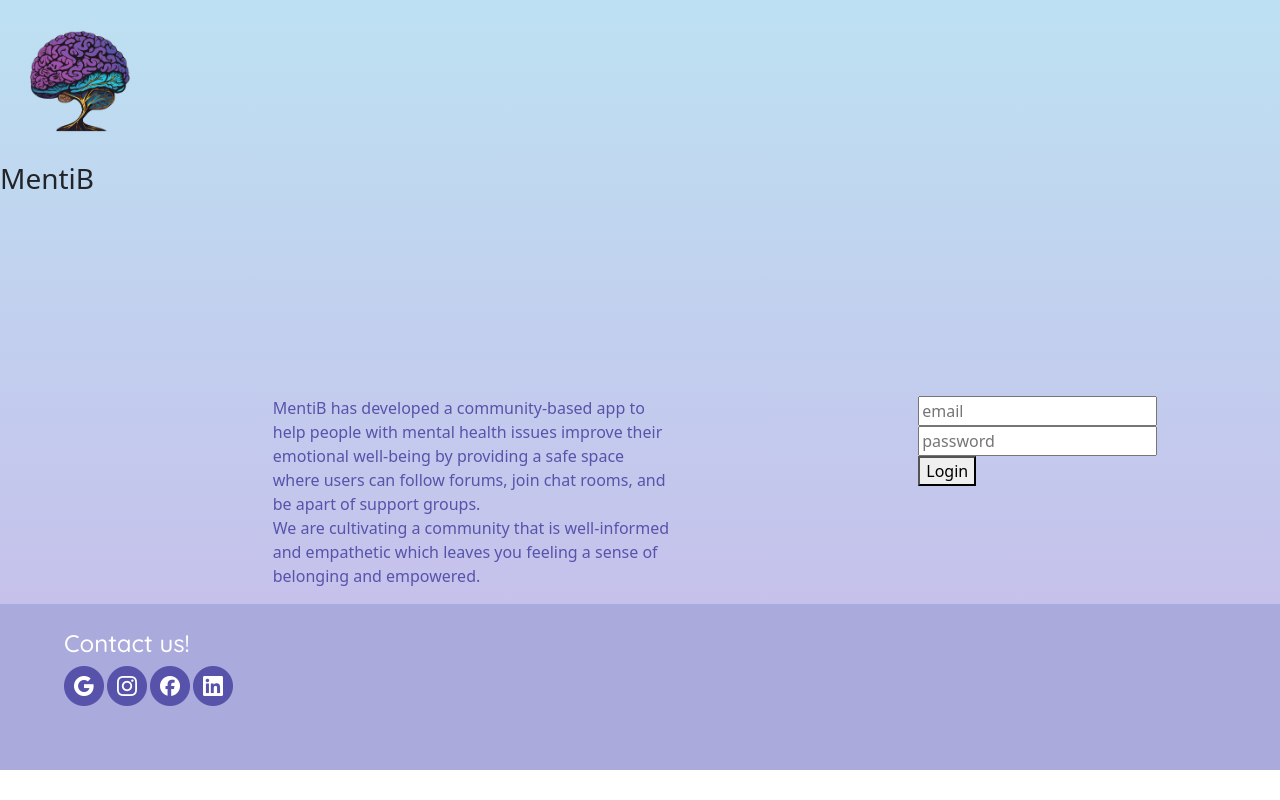
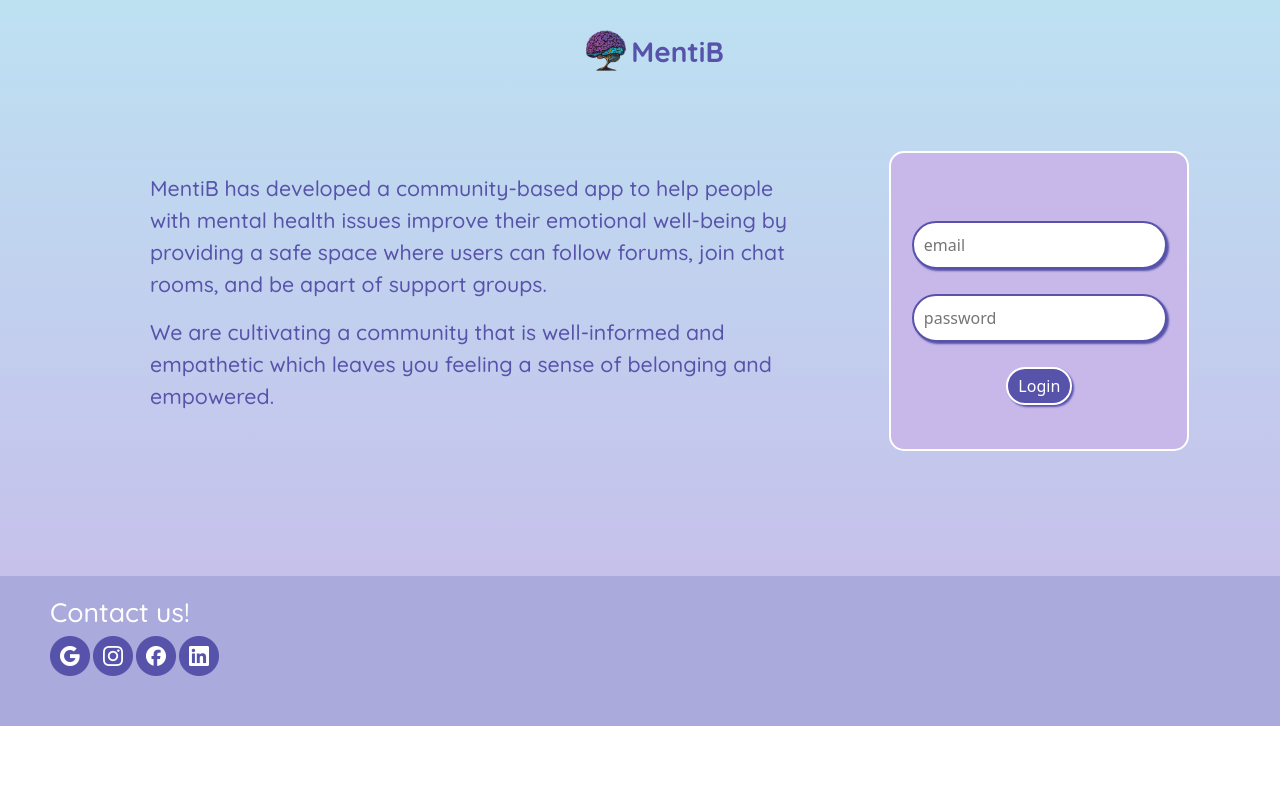
Before and after one commit to Fatimagkhan/MentiB, a plain HTML site: page index.html in a window 1280 px wide. Drawn offline with nearby package versions, Linux system fonts and the light colour scheme.

Commit message:
Finishing touches

```diff
--- a/css/styles.css
+++ b/css/styles.css
@@ -1,25 +1,71 @@
 .ombre-background{
     background-image:linear-gradient(to bottom, #BDE1F2, #C8B8E9);
 }
-h1 {
-    font-size: 60pt;
+h3 {
     text-align: center;
+    margin-top: 35px;
+    margin-left: 5px;
+    font-family: 'Quicksand', sans-serif;
+    font-weight: bold;
+    color:#5753AB;
 }
 div.logo {
-    width: 23%;
-    padding: 30px;
+    padding: 30px 0px 30px 30px;
+}
+.logoContainer {
+    display: flex;
+    flex-direction: row;
+    justify-content: center;
 }
 p {
-  width: 400px;
+  width: 650px;
   color:#5753AB;
-
+  font-family: 'Quicksand', sans-serif;
+  font-weight: 500;
+  font-size: 16pt;
 }
 .contentContainer{
     display: flex;
     flex-direction: row;
     margin-left: 150px;
-    justify-content: space-around;
-    margin-top:200px;
+    margin-right: 1pt;
+    margin-top: 50px;
+    margin-bottom: 125px;
+    align-items: center;
+}
+.login {
+    width: 300px;
+    height: 300px;
+    margin: 0 auto;
+    padding: 1%;
+    background-color: #C8B8E9;
+    border: 2px solid white;
+    border-radius: 15px;
+    justify-content: center;
+    display: flex;
+    flex-direction: column;
+    align-items: center;
+}
+.email {
+    padding-top: 25px;
+    padding-bottom: 25px;
+}
+.password {
+    padding-bottom: 25px;
+}
+input{
+    border-radius: 30px;
+    border: 2px solid #5753AB;
+    padding: 10px;
+    box-shadow: 2px 2px 2px #5753AB;
+}
+.login-button {
+    border-radius: 30px;
+    border: 2px solid white;
+    color: white;
+    padding: 5px 10px 5px 10px;
+    background-color: #5753AB;
+    box-shadow: 2px 2px 2px #5753AB;
 }
 
 /* Footer */
@@ -28,19 +74,20 @@ footer {
     width: 100%;
 }
 .footerHead {
-    padding-left: 5%;
-    padding-top: 2%;
+    padding-left: 50px;
+    padding-top: 20px;
     font-family: 'Quicksand', sans-serif;
     color: white;
+    font-size: 20pt;
 }
 footer ul {
     display: flex;
     flex-direction: row;
     vertical-align: top;
     justify-content: left;
-    padding-left: 5%;
-    padding-bottom: 5%;
-    padding-right: 5%;
+    padding-left: 50px;
+    padding-bottom: 50px;
+    padding-right: 50px;
 }
 .socialIcon {
     padding-right: 3px;
--- a/index.html
+++ b/index.html
@@ -14,13 +14,13 @@
 </head>
 
 <body>
-    <div class = "ombre-background">
+    <div class= "ombre-background">
 
     <!-- Header -->
     <header class="logo">
         <div class="logoContainer">
-            <div class="inline-block logo">
-                <img src="./assets/Logo.png" alt="My Logo" width="100px">
+            <div class="logo">
+                <img src="./assets/Logo.png" alt="My Logo" width="40px">
             </div>
             <h3>MentiB</h3>
         </div>
@@ -31,10 +31,8 @@
 
         <!-- About -->
         <div class="about">
-            <p>MentiB has developed a community-based app to help people with mental health issues improve their emotional well-being by providing a safe space where users can follow forums, join chat rooms, and be apart of support groups.
-                <br>
-                We are cultivating a community that is well-informed and empathetic which leaves you feeling a sense of belonging and empowered.
-            </p>
+            <p>MentiB has developed a community-based app to help people with mental health issues improve their emotional well-being by providing a safe space where users can follow forums, join chat rooms, and be apart of support groups.</p>
+            <p>We are cultivating a community that is well-informed and empathetic which leaves you feeling a sense of belonging and empowered.</p>
         </div>
 
         <!-- Login/Signup -->
```
